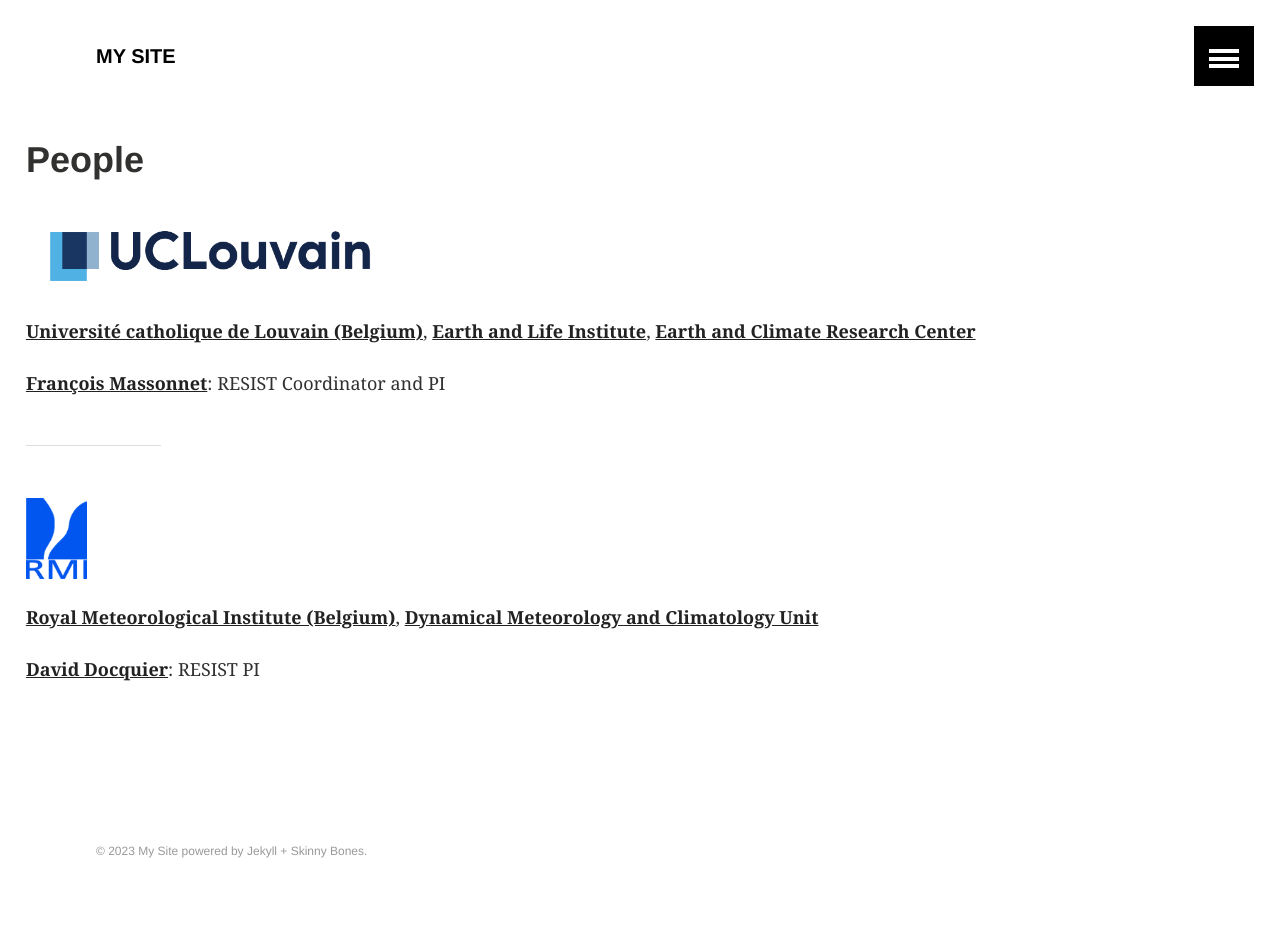
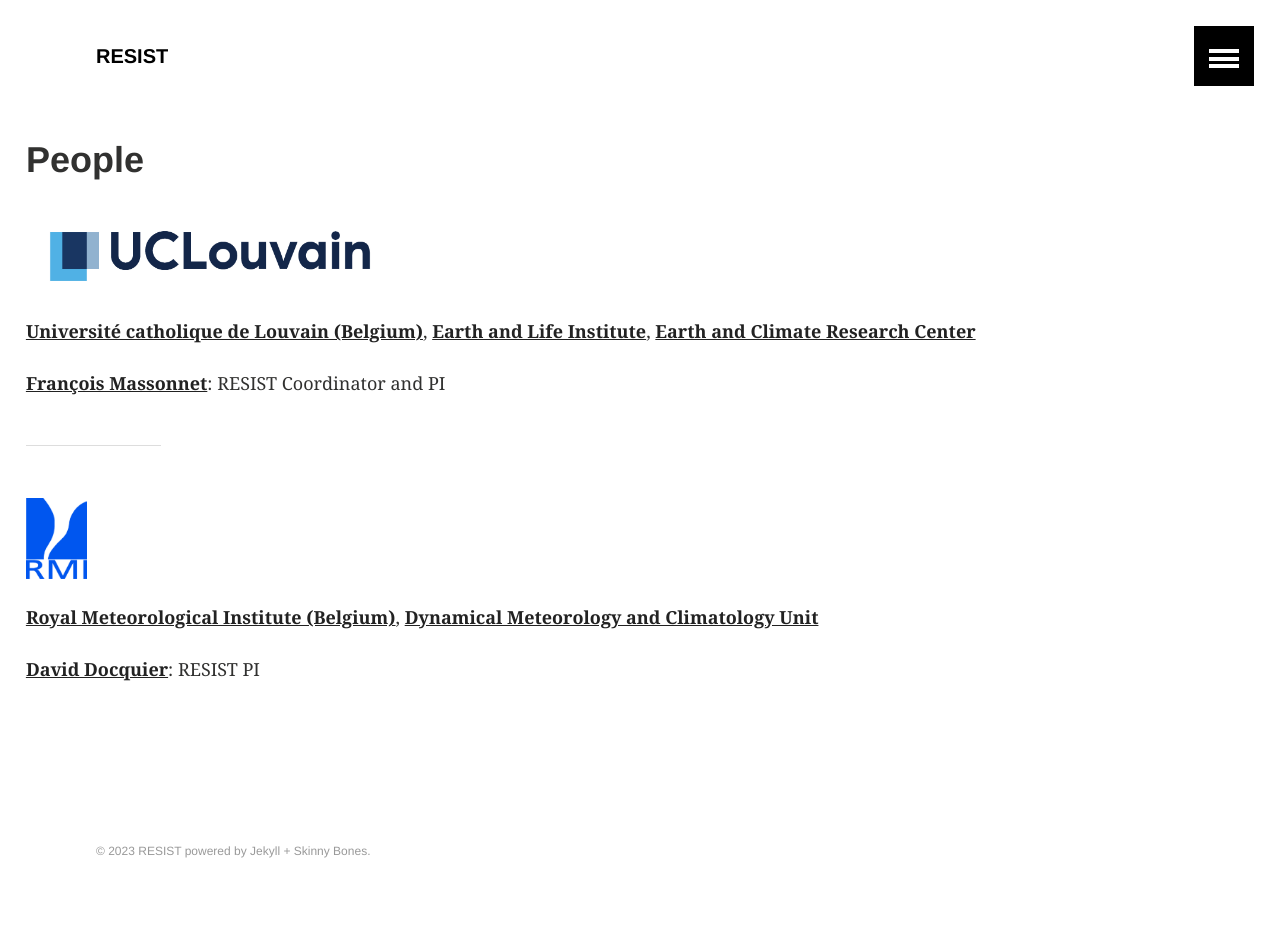
Before and after one commit to resist-impuls/resist-impuls.github.io, a Jekyll site: the page built from people.md, in a window 1280 px wide. Built offline with Jekyll 4.4.1, drawn with Linux system fonts in a browser that asks for light colours; our own code applies the rules of GitHub Pages for plain Markdown files.

Commit message:
change site title

```diff
--- a/_config.yml
+++ b/_config.yml
@@ -1,7 +1,7 @@
 # Site wide configuration
 
-title: "My Site"
-description: "This is a description of my awesome site."
+title: "RESIST"
+description: "Recent Arctic and Antarctic sea ice lows: same causes, same impacts?"
 logo: # 120x120 px default image used for Twitter summary card
 teaser: # 400x250 px default teaser image used in image archive grid
 locale: en
```
